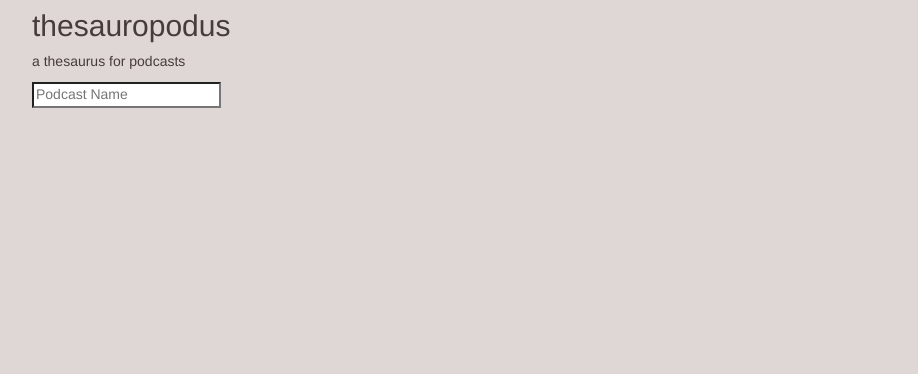
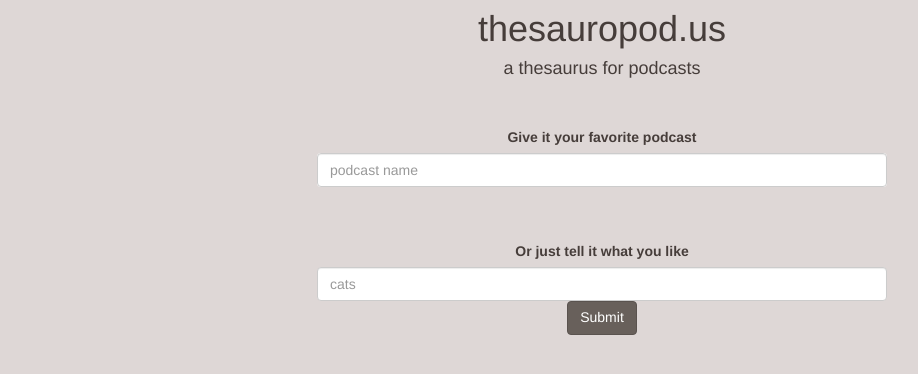
Before and after one commit to LindsayVass/Insight_Podcast_Project, a Flask app: page /typeahead in a window 1280 px wide. Shown: the part 51-425 px from the top of the page, without its empty margins (38-956 px from the left). Run offline with Flask 2, Linux system fonts and the light colour scheme; parts of the project's set-up code (start-up, migrations or seed data) failed here and were passed over; some libraries are stand-ins or nearby versions.

Commit message:
working keyword search

```diff
--- a/flask_app/flask_podcast/static/css/scrollable_menu.css
+++ b/flask_app/flask_podcast/static/css/scrollable_menu.css
@@ -1,5 +1,99 @@
-#remote .tt-menu {
+/*#remote .tt-menu {
   max-height: 250px;
-  width:350px;
+  width:500px;
   overflow-y: auto;
+}*/
+
+span.twitter-typeahead .tt-menu,
+span.twitter-typeahead .tt-dropdown-menu {
+  position: absolute;
+  top: 100%;
+  left: 0;
+  z-index: 1000;
+  display: none;
+  float: left;
+  min-width: 160px;
+  padding: 5px 0;
+  margin: 2px 0 0;
+  list-style: none;
+  font-size: 14px;
+  text-align: left;
+  background-color: #ffffff;
+  border: 1px solid #cccccc;
+  border: 1px solid rgba(0, 0, 0, 0.15);
+  border-radius: 4px;
+  -webkit-box-shadow: 0 6px 12px rgba(0, 0, 0, 0.175);
+  box-shadow: 0 6px 12px rgba(0, 0, 0, 0.175);
+  background-clip: padding-box;
 }
+span.twitter-typeahead .tt-suggestion {
+  display: block;
+  padding: 3px 20px;
+  clear: both;
+  font-weight: normal;
+  line-height: 1.42857143;
+  color: #333333;
+  white-space: nowrap;
+}
+span.twitter-typeahead .tt-suggestion.tt-cursor,
+span.twitter-typeahead .tt-suggestion:hover,
+span.twitter-typeahead .tt-suggestion:focus {
+  color: #ffffff;
+  text-decoration: none;
+  outline: 0;
+  background-color: #337ab7;
+}
+.input-group.input-group-lg span.twitter-typeahead .form-control {
+  height: 46px;
+  padding: 10px 16px;
+  font-size: 18px;
+  line-height: 1.3333333;
+  border-radius: 6px;
+}
+.input-group.input-group-sm span.twitter-typeahead .form-control {
+  height: 30px;
+  padding: 5px 10px;
+  font-size: 12px;
+  line-height: 1.5;
+  border-radius: 3px;
+}
+span.twitter-typeahead {
+  width: 100%;
+}
+.input-group span.twitter-typeahead {
+  display: block !important;
+  height: 34px;
+}
+.input-group span.twitter-typeahead .tt-menu,
+.input-group span.twitter-typeahead .tt-dropdown-menu {
+  top: 32px !important;
+}
+.input-group span.twitter-typeahead:not(:first-child):not(:last-child) .form-control {
+  border-radius: 0;
+}
+.input-group span.twitter-typeahead:first-child .form-control {
+  border-top-left-radius: 4px;
+  border-bottom-left-radius: 4px;
+  border-top-right-radius: 0;
+  border-bottom-right-radius: 0;
+}
+.input-group span.twitter-typeahead:last-child .form-control {
+  border-top-left-radius: 0;
+  border-bottom-left-radius: 0;
+  border-top-right-radius: 4px;
+  border-bottom-right-radius: 4px;
+}
+.input-group.input-group-sm span.twitter-typeahead {
+  height: 30px;
+}
+.input-group.input-group-sm span.twitter-typeahead .tt-menu,
+.input-group.input-group-sm span.twitter-typeahead .tt-dropdown-menu {
+  top: 30px !important;
+}
+.input-group.input-group-lg span.twitter-typeahead {
+  height: 46px;
+}
+.input-group.input-group-lg span.twitter-typeahead .tt-menu,
+.input-group.input-group-lg span.twitter-typeahead .tt-dropdown-menu {
+  top: 46px !important;
+}
--- a/flask_app/flask_podcast/templates/typeahead.html
+++ b/flask_app/flask_podcast/templates/typeahead.html
@@ -16,10 +16,15 @@
  <!-- Custom styles for this template -->
  <link href="../static/css/scrollable_menu.css" rel="stylesheet">
 
-
-
-
-
+ <style>
+ .form-group{
+  width:50%;
+  margin: 0px auto;
+}
+.form-control {
+  width: 50%;
+}
+</style>
 
 </head>
 
@@ -48,28 +53,41 @@
  <br><br>
  <div class="container">
 
-    <div class="starter-template">
-        <h2>thesauropodus</h2>
-        <p>a thesaurus for podcasts</p>
+  <div class="text-center">
+    <h1>thesauropod.us</h1>
+    <h4>a thesaurus for podcasts</h4>
+
+<br><br>
+    <div class="form-group" id="remote">
+      <label for="typeahead">Give it your favorite podcast</label>
+      <br>
+      <input type="text" class="form-control" id="typeahead" placeholder="podcast name">
+
+    <!-- <div id="remote" class="text-center">
+      <input class="typeahead" id="typeahead" type="text" placeholder="Podcast Name">
+    </div> -->
+  </div>
+
+    <br><br>
+
+    <div class="form-group">
+      <form action="{{url_for('keyword_output')}}" method="get">
+      <label for="keyword">Or just tell it what you like</label>
+      <input type="text" class="form-control" id="keyword" name="keyword" placeholder="cats">
+      <button type="submit" class="btn btn-primary" id="keyword-submit">Submit</button>
+      </form>
+    </div>
+
+  </div>
 </div>
 
 
-<div id="remote">
-  <input class="typeahead" id="typeahead" type="text" placeholder="Podcast Name">
-</div>
-
-  </div> <!-- /.container-->
-
-
-   <!-- Bootstrap core JavaScript
-   ================================================== -->
-   <!-- Placed at the end of the document so the pages load faster -->
-<!-- <script src="https://ajax.googleapis.com/ajax/libs/jquery/1.11.1/jquery.min.js"></script> -->
    <script src="../static/js/jquery-1.12.0.min.js"></script>
 
    <script src="../static/js/bootstrap.min.js"></script>
    <script src="../static/js/typeahead.bundle.js"></script>
    <link href="../static/css/lavish-bootstrap.css" rel="stylesheet">
+   <link href="../static/css/scrollable_menu.css" rel="stylesheet">
 
    <script type="text/javascript">
 
@@ -83,10 +101,15 @@ var podcastResults = new Bloodhound({
     }
   });
 
+  //  var keyword;
+  //  $("#keyword-submit").click(function() {
+  //   console.log( $("#keyword").val())
+  // });
+
    var searchVal;
-$('#remote .typeahead').keyup(function(){ searchVal = $(this).val();} );
+   $('#remote .form-control').keyup(function(){ searchVal = $(this).val();} );
 
-$('#remote .typeahead').typeahead({
+   $('#remote .form-control').typeahead({
     highlight: true,
     minLength: 3
   },
@@ -108,35 +131,5 @@ $('#remote .typeahead').typeahead({
    </script>
 
 
-
-
-
-<!--
-    <div id="the-basics">
-      <input class="typeahead" type="text" id="autocomplete" placeholder="States of USA">
-    </div>
-<link href="//code.jquery.com/ui/1.10.2/themes/smoothness/jquery-ui.css" rel="Stylesheet"></link>
-<script src="//code.jquery.com/ui/1.10.2/jquery-ui.js" ></script>
-<script type="text/javascript">
-
-$(function() {
-    $("#autocomplete").autocomplete({
-        function(request, response) {
-            $.getJSON("{{url_for('autocomplete')}}",{
-                q: request.term, // in flask, "q" will be the argument to look for using request.args
-            }, function(data) {
-                response(data.matching_results); // matching_results from jsonify
-            });
-        },
-        minLength: 2,
-        select: function(event, ui) {
-            console.log(ui.item.value); // not in your question, but might help later
-        }
-    });
-})
-
-</script>-->
-
-
  </body>
  </html>
--- a/flask_app/flask_podcast/views.py
+++ b/flask_app/flask_podcast/views.py
@@ -11,7 +11,6 @@ from json import dumps
 from gensim import corpora, models, similarities
 import get_similarity
 from run_mds import run_mds
-
 
 APP_ROOT = os.path.dirname(os.path.abspath(__file__))
 APP_STATIC = os.path.join(APP_ROOT, 'static')
@@ -30,9 +29,13 @@ corpus = corpora.MmCorpus(os.path.join(APP_DATA, 'corpus_tfidf.mm'))
 lsi = models.LsiModel.load(os.path.join(APP_DATA, 'model.lsi'))
 index = similarities.MatrixSimilarity.load(os.path.join(APP_DATA, 'tfidf_lsi_similarities.index'))
 id_mapping = pd.read_pickle(os.path.join(APP_DATA, 'podcast_id_to_gensim_id.pkl'))
+dictionary = corpora.Dictionary.load(os.path.join(APP_DATA, 'dictionary.dict'))
 
 # load distance matrix
 distance_matrix = np.load(os.path.join(APP_DATA, 'distance_matrix.npy'))
+
+# load PCA data
+pca_df = pd.read_pickle(os.path.join(APP_DATA, 'pca_df.pkl'))
 
 
 def pg_int_array(the_list):
@@ -84,28 +87,23 @@ def podcast_check_input():
     name_results.append(dict(id=query_results.iloc[i]['id'], name=query_results.iloc[i]['name'].decode('utf-8')))
   return render_template("check_input.html", name_results=name_results)
 
+@app.route('/keyword_output', methods=['GET'])
+def keyword_output():
+  search = request.args.get('keyword')
+  pp_search = pp.preprocess_text(search)
 
-@app.route('/output')
-def podcast_output():
-  num_results = 101
+  pp_dict = dictionary.doc2bow(pp_search)
 
-  podcast_id = int(request.args.get('id'))
+  search_vec = lsi[pp_dict]
 
-  # run similarity analysis
-  sim_df = get_similarity.sim(podcast_id, id_mapping, corpus, lsi, index)
-
-  # get top results
-  top_sim = sim_df.iloc[:num_results,]
-
-  # run mds on top results
-  mds_df = run_mds(distance_matrix, top_sim)
-
-  # add variable to identify the searched podcast
-  mds_df['searched'] = [False] * mds_df.shape[0]
-  mds_df['searched'][mds_df['podcast_id'] == podcast_id] = True
+  sim_scores = index[search_vec]
+  sim_df = pd.DataFrame({"similarity" : sim_scores})
+  sim_df = pd.concat([sim_df, id_mapping], axis=1)
+  sim_df = sim_df.sort_values('similarity', ascending=False)
 
   # take top ids
-  ids = list(mds_df['podcast_id'].values)
+  num_results=100
+  ids = list(sim_df['podcast_id'].values)
   ids = [str(int(x)) for x in ids]
   ids = ids[:num_results]
 
@@ -129,19 +127,102 @@ def podcast_output():
   podcast_results['id'] = [x[3] for x in query_results]
   podcast_results['summary'] = [x[4] for x in query_results]
 
-  # merge with mds data
-  merge_results = pd.merge(mds_df, podcast_results, how = 'inner', left_on='podcast_id', right_on='id')
+  # merge with pca data
+  table_results = pd.merge(sim_df, podcast_results, how = 'inner', left_on='podcast_id', right_on='id')
+  scatter_results = table_results.copy(deep=True)
+
 
   # convert to jsonlike
   podcast_results = []
   for i in range(num_results):
-    podcast_results.append(dict(similarity=merge_results.iloc[i]['similarity'], name=merge_results.iloc[i]['name'].decode('utf-8'), view_url=merge_results.iloc[i]['view_url'], artwork_url100=merge_results.iloc[i]['artwork_url100'], id=merge_results.iloc[i]['id']))
+    podcast_results.append(dict(similarity=table_results.iloc[i]['similarity'], name=table_results.iloc[i]['name'].decode('utf-8'), view_url=table_results.iloc[i]['view_url'], artwork_url100=table_results.iloc[i]['artwork_url100'], id=table_results.iloc[i]['id']))
+
+  scatter_results['name'] = [str(x).replace('"', "'") for x in scatter_results['name']]
+  scatter_results['summary'] = [str(x).replace('"', "'") for x in scatter_results['summary']]
+  scatter_results['summary'] = [x.decode('utf-8') for x in scatter_results['summary']]
+
+  merge_dict = pd_to_json_dict(scatter_results)
+
+
+  return render_template("output.html", podcast_results_no_self=podcast_results, podcast_results=merge_dict, search_name=search)
+
+@app.route('/output')
+def podcast_output():
+  num_results = 101
+
+  podcast_id = int(request.args.get('id'))
+
+  # run similarity analysis
+  sim_df = get_similarity.sim(podcast_id, id_mapping, corpus, lsi, index)
+
+  # add variables to identify searched and top
+  sim_df['searched'] = [False] * sim_df.shape[0]
+  sim_df['searched'][sim_df['podcast_id'] == podcast_id] = True
+  sim_df['top'] = [False] * sim_df.shape[0]
+  sim_df.loc[:num_results, 'top'] = True
+
+  # add PCA coordinates
+  sim_df = sim_df.join(pca_df, how='inner')
+
+  # sort by similarity
+  sim_df = sim_df.sort(columns='similarity', ascending=False)
+
+  # get top results
+  # top_sim = sim_df.iloc[:num_results,]
+
+
+  # run mds on top results
+  # mds_df = run_mds(distance_matrix, top_sim)
+
+
+  # add variable to identify the searched podcast
+  # mds_df['searched'] = [False] * mds_df.shape[0]
+  # mds_df['searched'][mds_df['podcast_id'] == podcast_id] = True
+
+  # take top ids
+  ids = list(sim_df['podcast_id'].values)
+  ids = [str(int(x)) for x in ids]
+  ids = ids[:num_results]
+
+  # query the db
+  query = """
+  SELECT name, view_url, artwork_url100, id, raw_summary
+  FROM podcast
+  WHERE id IN %s;
+  """
+  query = query.replace('\n', ' ')
+
+  cursor.execute(query % (pg_int_array(ids)))
+  query_results = cursor.fetchall()
+
+  # convert to dataframe
+  columnNames = ['name', 'view_url', 'artwork_url100', 'id', 'summary']
+  podcast_results = pd.DataFrame(columns=columnNames)
+  podcast_results['name'] = [x[0] for x in query_results]
+  podcast_results['view_url'] = [x[1] for x in query_results]
+  podcast_results['artwork_url100'] = [x[2] for x in query_results]
+  podcast_results['id'] = [x[3] for x in query_results]
+  podcast_results['summary'] = [x[4] for x in query_results]
+
+  # merge with pca data
+  table_results = pd.merge(sim_df, podcast_results, how = 'inner', left_on='podcast_id', right_on='id')
+  scatter_results = table_results.copy(deep=True)
+
+
+  # convert to jsonlike
+  podcast_results = []
+  for i in range(num_results):
+    podcast_results.append(dict(similarity=table_results.iloc[i]['similarity'], name=table_results.iloc[i]['name'].decode('utf-8'), view_url=table_results.iloc[i]['view_url'], artwork_url100=table_results.iloc[i]['artwork_url100'], id=table_results.iloc[i]['id']))
 
   podcast_results_no_self = podcast_results[1:]
 
-  merge_results['name'] = [x.replace('"', "'") for x in merge_results['name']]
-  merge_results['summary'] = [str(x).replace('"', "'") for x in merge_results['summary']]
-  merge_dict = pd_to_json_dict(merge_results)
+  #print scatter_results.head()
+
+  scatter_results['name'] = [str(x).replace('"', "'") for x in scatter_results['name']]
+  scatter_results['summary'] = [str(x).replace('"', "'") for x in scatter_results['summary']]
+  scatter_results['summary'] = [x.decode('utf-8') for x in scatter_results['summary']]
+
+  merge_dict = pd_to_json_dict(scatter_results)
 
   # get name of searched podcast
   query = "SELECT name FROM podcast WHERE id='%s'"
```
Also changed, not shown: flask_app/flask_podcast/preprocess_text.py (+0 -18 lines), flask_app/flask_podcast/static/js/scatterplot.js (+16 -7 lines), flask_app/flask_podcast/templates/check_input.html (+6 -6 lines), flask_app/flask_podcast/templates/output.html (+7 -1 lines), 4 other files. Lines whose indentation alone changed are shown as unchanged.
